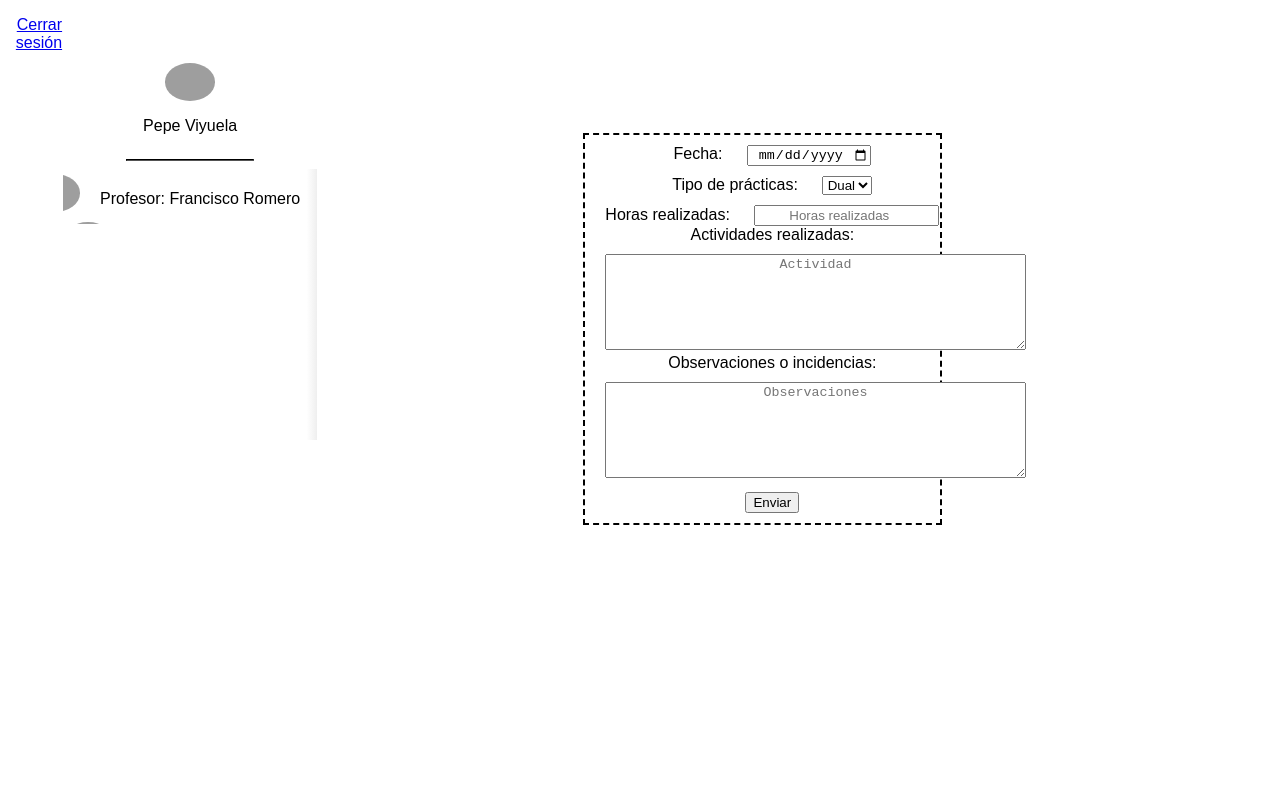
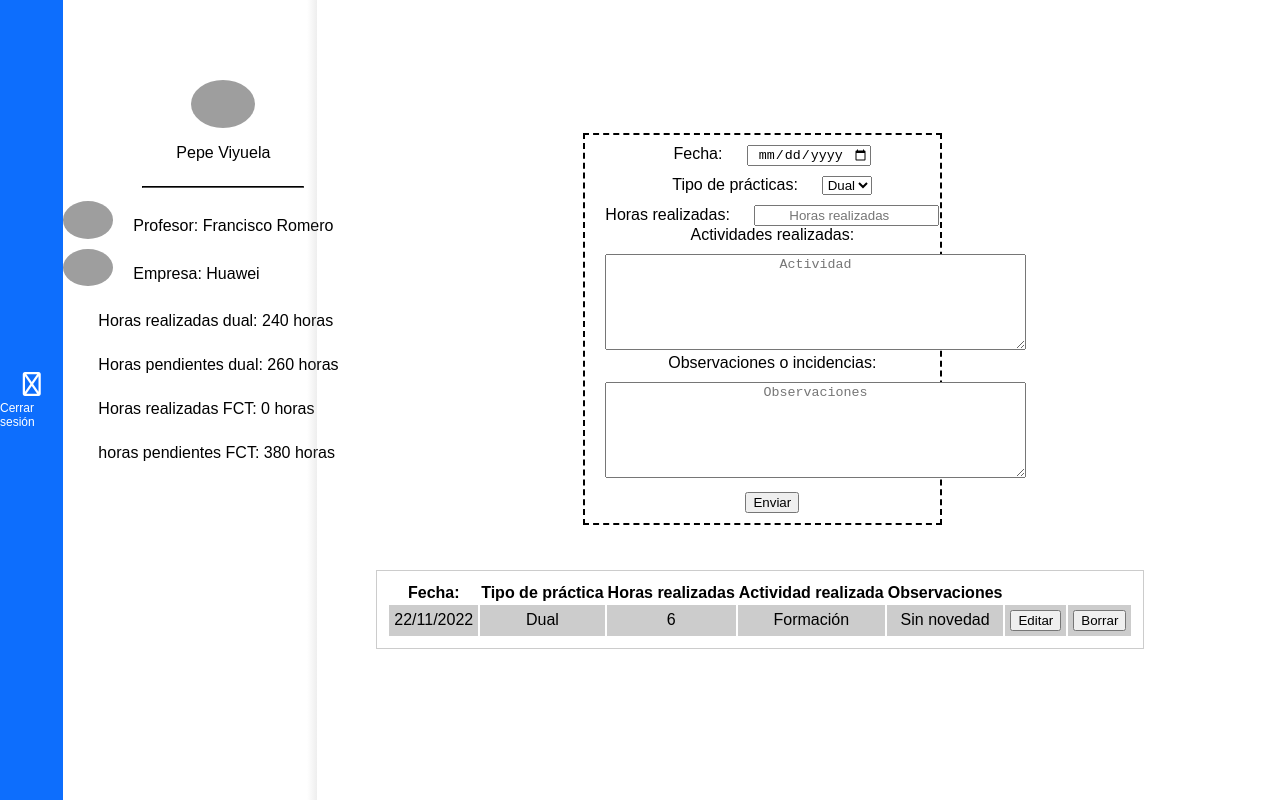
Before and after one commit to ivanmarquez99/interfaces-grupal, a plain HTML site: page pepe_viyuela_alumno.html in a window 1280 px wide. Shown: the top 802 px of the page. Drawn offline with nearby package versions, Linux system fonts and the light colour scheme; grey boxes are pictures that could not be loaded.

Commit message:
Update pepe_viyuela_alumno.html
Cambios en el HTML

```diff
--- a/pepe_viyuela_alumno.html
+++ b/pepe_viyuela_alumno.html
@@ -6,10 +6,16 @@
         <meta name="viewport" content="width=device-width, initial-scale=1.0">
         <title>Vista Alumno: Pepe Viyuela</title>
         <link href="static/css/alumno.css"  type="text/css" rel="stylesheet">
+        <link href="https://site-assets.fontawesome.com/releases/v6.2.1/css/all.css" rel="stylesheet" type="text/css">
         <script src="https://cdnjs.cloudflare.com/ajax/libs/jquery/3.3.1/jquery.min.js"></script>
     </head>
     <body>
-        <p class="enlaceALogin"><a href="index.html">Cerrar sesión</a></p>
+
+        <nav>
+            <div><a href="index.html" class="home"><i class="fa-regular fa-close"></i><span>Cerrar sesión</span></a></div>
+        </nav>
+
+        <aside>
             <section id="info">
                 <div id="user">
                     <div id="information">
@@ -19,7 +25,6 @@
                     <hr>
                 </div>
 
-            <aside>
                 <div id="list_contact">
                     <div id="contact">
                         <img src="https://bootdey.com/img/Content/avatar/avatar2.png" alt="user">
@@ -46,7 +51,8 @@
                     </div>
 
                     <div id="contact">
-                    <p> horas pendientes FCT: 280 horas</p>
+                        <p> horas pendientes FCT: 380 horas</p>
+                    </div>
                 </div>
             </section>
     </aside>
@@ -83,7 +89,6 @@
 
             <input type="submit" id="addTarea" name="enviar" value="Enviar">
             </div>
-        </section>
 
             <section id="tabla">
                 <table>
@@ -109,6 +114,7 @@
                     </tbody>
                 </table>
             </section>
+        </section>
 
         <script src="static/js/general.js"></script>
         <script src="static/js/tablas_alumnos.js"></script>
```
Lines whose indentation alone changed are shown as unchanged.
